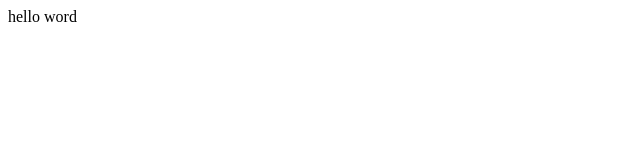
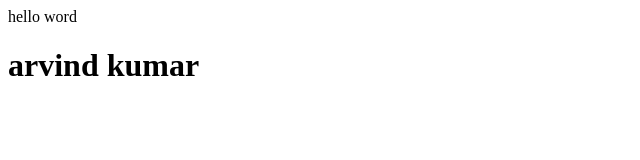
Before and after one commit to arvind538/student-demo, a plain HTML site: page index.html in a window 1280 px wide. Shown: the whole page, without its empty margins (0-640 px from the left). Drawn offline with Linux system fonts and the light colour scheme.

```diff
--- a/index.html
+++ b/index.html
@@ -1 +1,2 @@
 <p>hello word</p>
+<h1>arvind kumar</h1>
```
